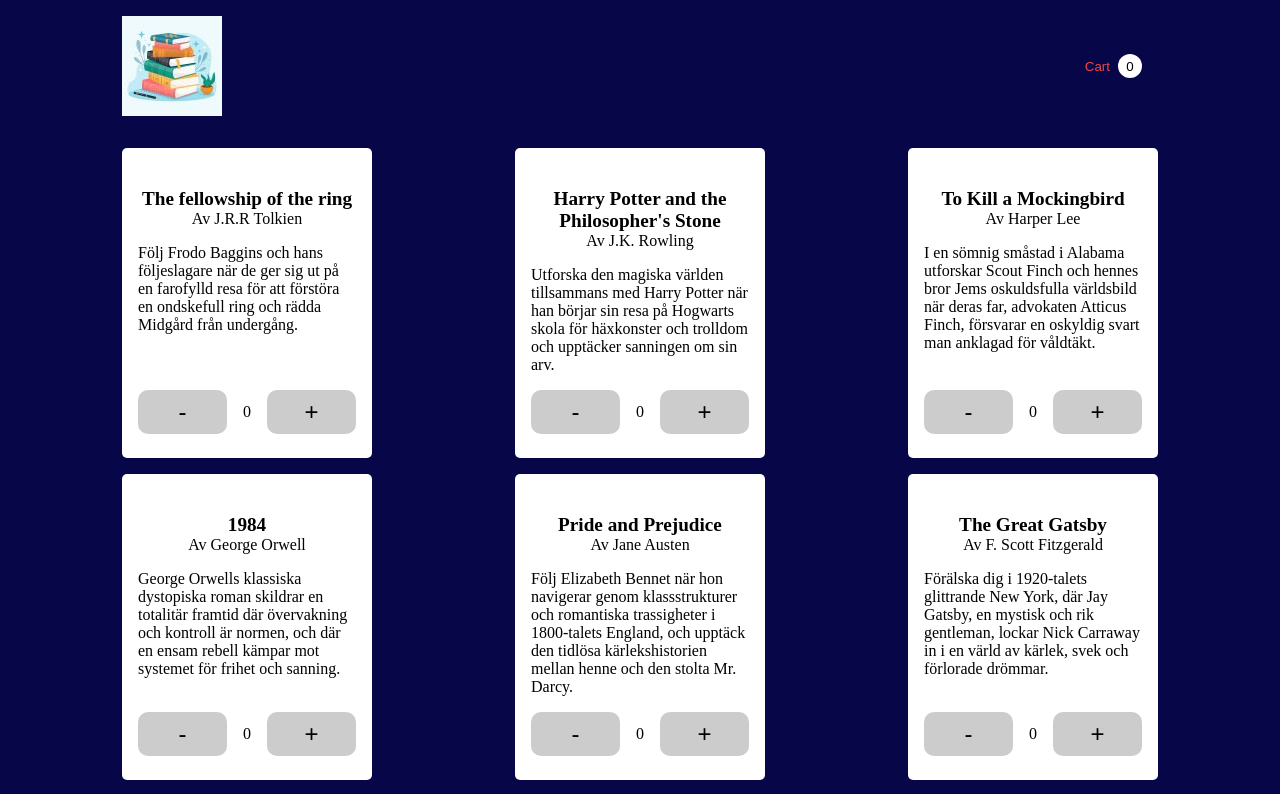
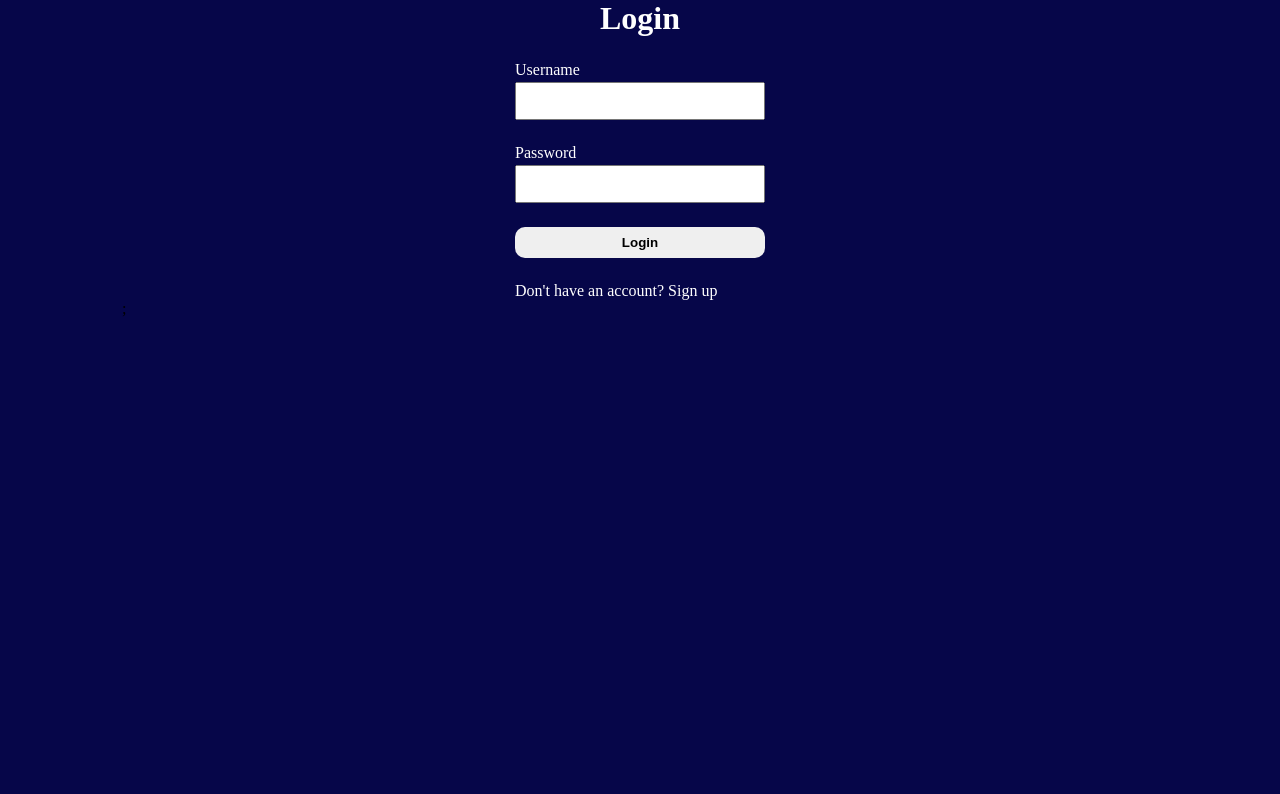
Before and after one commit to StefanMogren/book-store, a React (Vite) app: page / in a window 1280 px wide. Shown: the top 794 px of the page. Built offline with nearby package versions, Linux system fonts and the light colour scheme.

Commit message:
Created LoginForm.jsx, added style to LoginForm, added activeUser check in App

```diff
--- a/src/App.jsx
+++ b/src/App.jsx
@@ -1,10 +1,19 @@
 import Header from './components/Header';
+import LoginForm from './components/LoginForm';
 import Main from './components/Main';
 import { useState } from 'react';
 
 function App() {
+	let activeUser = null;
 	const [cartAmount, setCartAmount] = useState(0);
 
+	if (activeUser === null) {
+		return (
+			<div className='app'>
+				<LoginForm />;
+			</div>
+		);
+	} else {
 		return (
 			<div className='app'>
 				<Header cartAmount={cartAmount} />
@@ -12,5 +21,6 @@ function App() {
 			</div>
 		);
 	}
+}
 
 export default App;
--- /dev/null
+++ b/src/components/LoginForm.jsx
@@ -0,0 +1,33 @@
+import React from 'react';
+
+function LoginForm() {
+	return (
+		<main className='login'>
+			<h1 className='login__title'>Login</h1>
+			<form className='login__form'>
+				<label className='login__label' htmlFor='username'>
+					<span className='login__label-text'>Username</span>
+					<input
+						type='text'
+						name='username'
+						className='login__input'
+						id='username'
+					/>
+				</label>
+				<label className='login__label' htmlFor='password'>
+					<span className='login__label-text'>Password</span>
+					<input
+						type='text'
+						name='password'
+						className='login__input'
+						id='password'
+					/>
+				</label>
+				<button className='login__button'>Login</button>
+				<p>Don't have an account? Sign up</p>
+			</form>
+		</main>
+	);
+}
+
+export default LoginForm;
--- a/src/index.css
+++ b/src/index.css
@@ -127,3 +127,43 @@
 .main__counter-btn:active {
 	background-color: rgb(145, 145, 145);
 }
+
+.login {
+	width: 250px;
+	margin: auto;
+	display: flex;
+	gap: 1.5rem;
+	flex-direction: column;
+	color: white;
+}
+
+.login__title {
+	text-align: center;
+}
+
+.login__form {
+	display: flex;
+	gap: 1.5rem;
+	flex-direction: column;
+}
+
+.login__label {
+	display: flex;
+	flex-direction: column;
+	gap: 0.2rem;
+}
+
+.login__input {
+	font-size: 1rem;
+	padding: 0.5rem;
+}
+
+.login__button {
+	padding: 0.5rem 0;
+	border: none;
+	border-radius: 10px;
+	font-weight: 600;
+}
+
+.login__label-text {
+}
```
Lines whose indentation alone changed are shown as unchanged.
